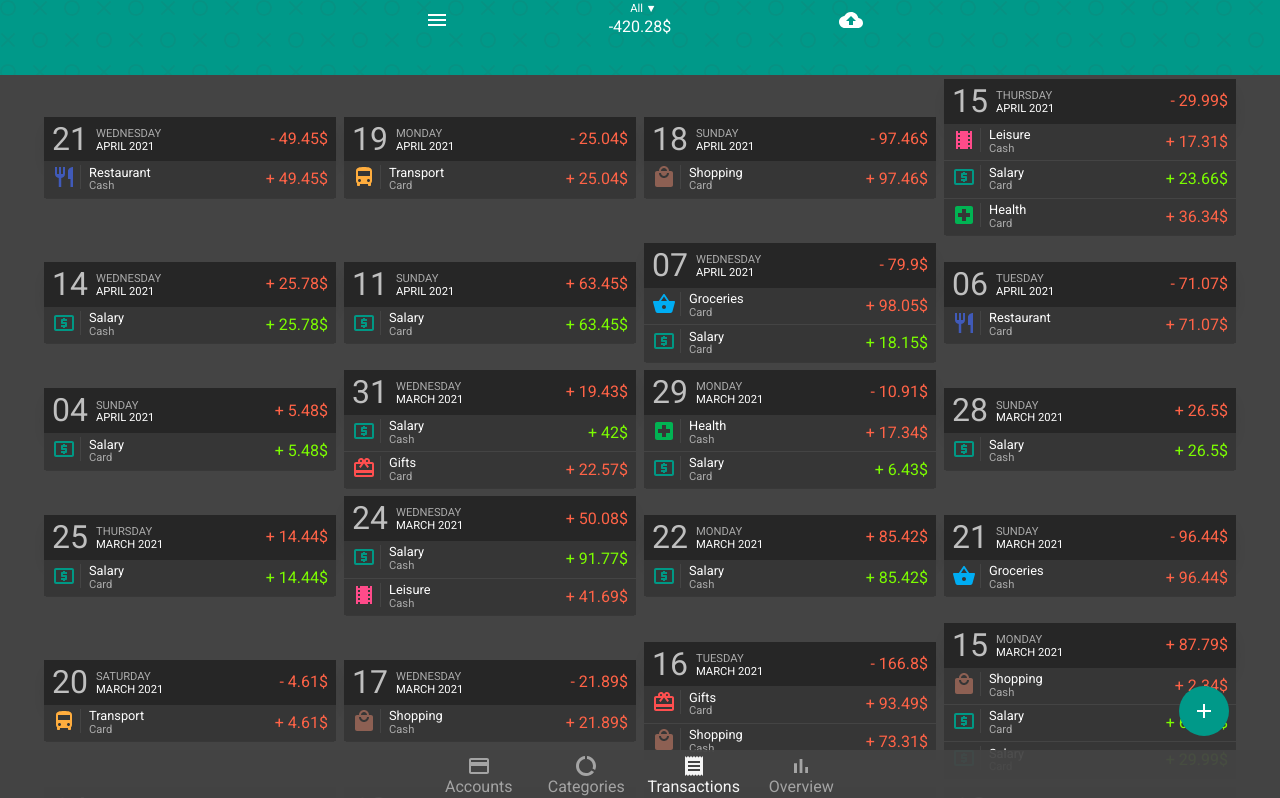
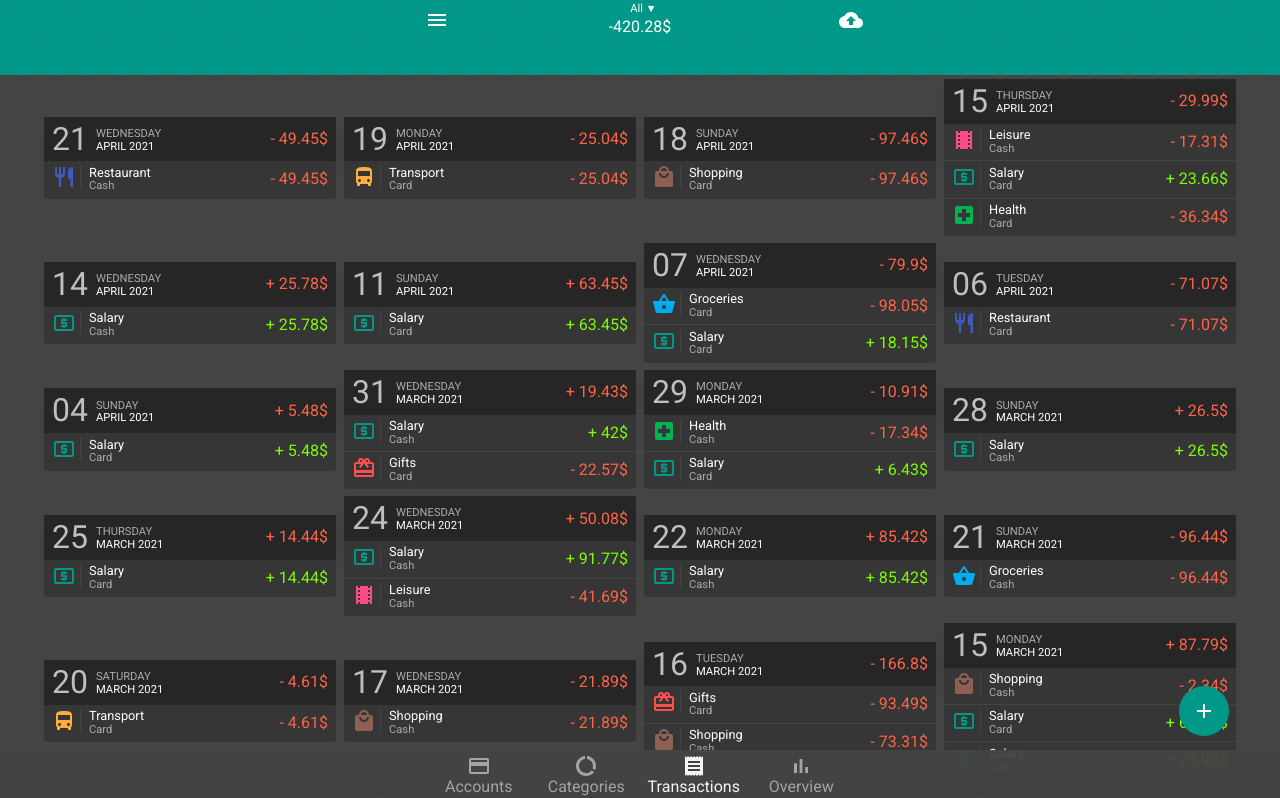
Before and after one commit to async-devil/react-updated, a React (Create React App) app: page / in a window 1280 px wide. Shown: the top 798 px of the page. Built offline with nearby package versions, Linux system fonts and the light colour scheme.

Commit message:
fix(transaction item): fixed bug with positive value in expense

```diff
--- a/src/components/Transaction/TransactionItem/TransactionItem.tsx
+++ b/src/components/Transaction/TransactionItem/TransactionItem.tsx
@@ -54,7 +54,7 @@ const TransactionItem = (props: {
 					income={props.transaction.details.type === "Income"}
 				>
 					<p>
-						{props.transaction.details.amount >= 0 ? "+ " : "- "}
+						{props.transaction.details.type === "Income" ? "+ " : "- "}
 						{props.transaction.details.amount}$
 					</p>
 				</TransactionAmmount>
```
